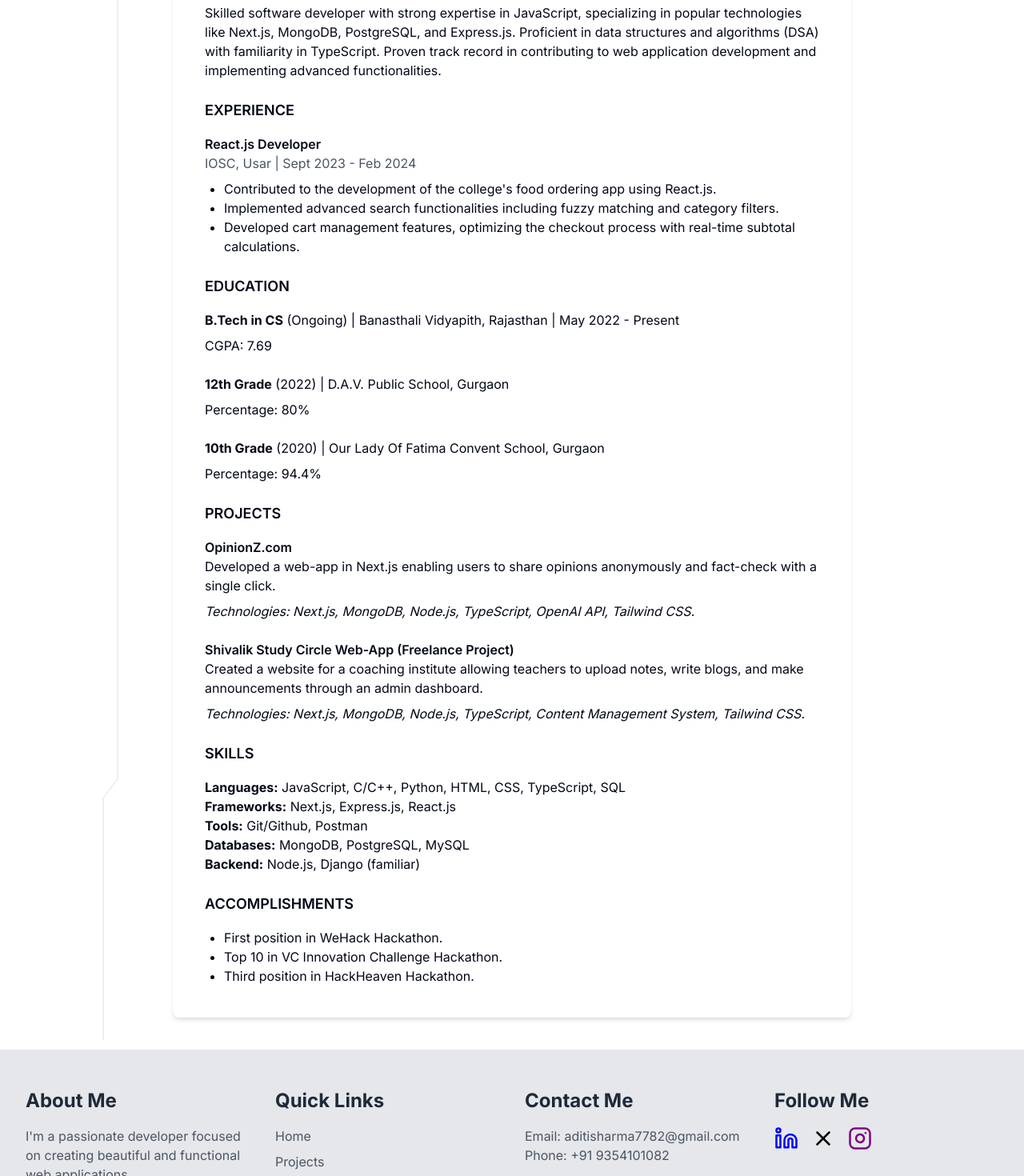
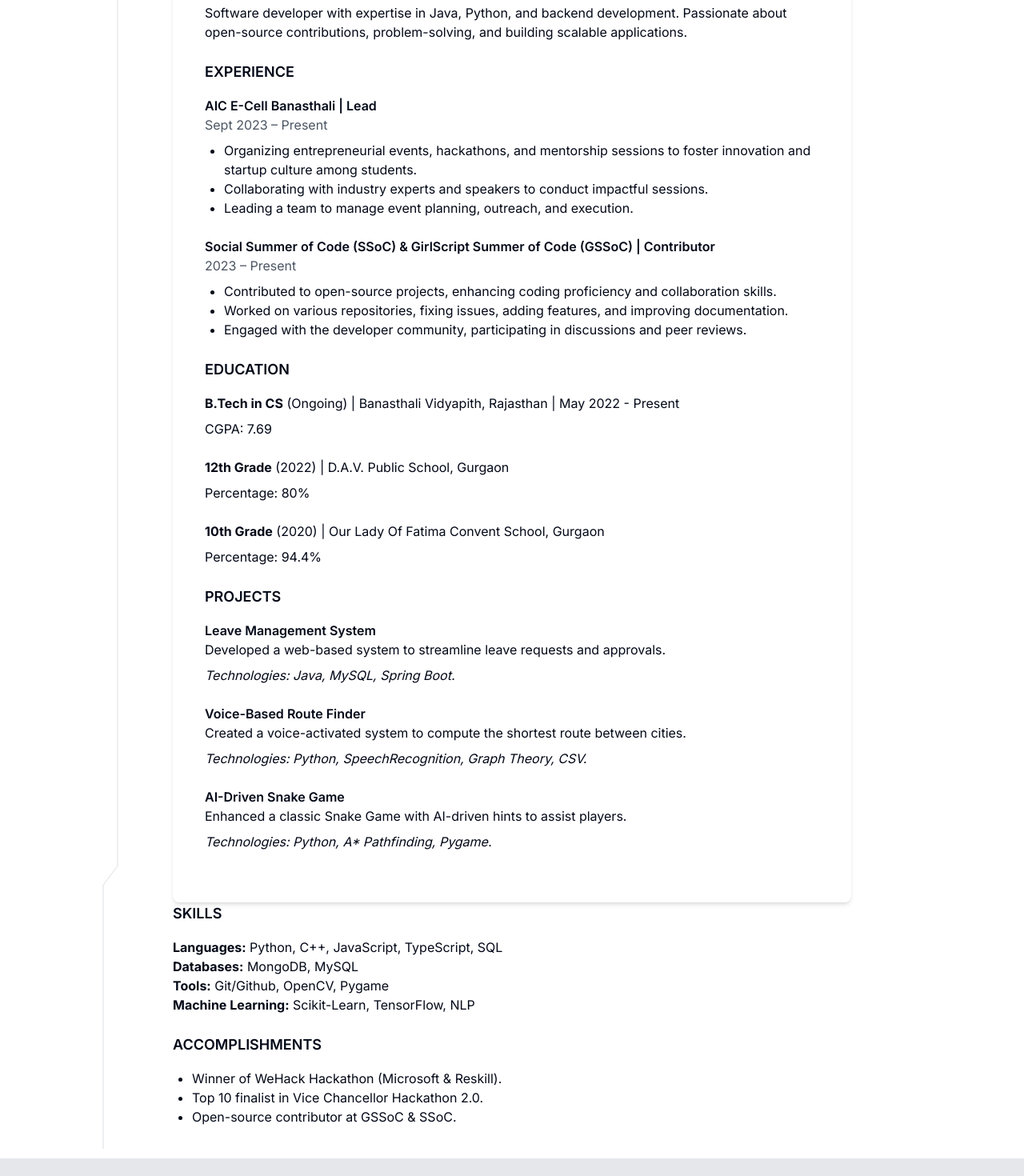
Before and after one commit to aditi-sharma-2004/Portfolio, a Next.js app: page /portfolio in a window 1280 px wide. Shown: the part 440-1910 px from the top of the page at 80% size. Built offline with nearby package versions, Linux system fonts and the light colour scheme.

Commit message:
Update resume.tsx

```diff
--- a/src/components/resume.tsx
+++ b/src/components/resume.tsx
@@ -35,17 +35,26 @@ const Resume = () => {
 
           <h2 className="text-lg font-semibold mb-4">PROFILE SUMMARY</h2>
           <p className="mb-6">
-          Skilled software developer with strong expertise in JavaScript, specializing in popular technologies like Next.js, MongoDB, PostgreSQL, and Express.js. Proficient in data structures and algorithms (DSA) with familiarity in TypeScript. Proven track record in contributing to web application development and implementing advanced functionalities.
+          Software developer with expertise in Java, Python, and backend development. Passionate about open-source contributions, problem-solving, and building scalable applications.
           </p>
 
           <h2 className="text-lg font-semibold mb-4">EXPERIENCE</h2>
           <div className="mb-6">
-          <h3 className="font-semibold">React.js Developer</h3>
-          <p className="text-gray-600 dark:text-gray-400 mb-2">IOSC, Usar | Sept 2023 - Feb 2024</p>
+            <h3 className="font-semibold">AIC E-Cell Banasthali | Lead</h3>
+            <p className="text-gray-600 dark:text-gray-400 mb-2">Sept 2023 – Present</p>
             <ul className="list-disc pl-6">
-            <li>Contributed to the development of the college{"'"}s food ordering app using React.js.</li>
-            <li>Implemented advanced search functionalities including fuzzy matching and category filters.</li>
-            <li>Developed cart management features, optimizing the checkout process with real-time subtotal calculations.</li>
+              <li>Organizing entrepreneurial events, hackathons, and mentorship sessions to foster innovation and startup culture among students.</li>
+              <li>Collaborating with industry experts and speakers to conduct impactful sessions.</li>
+              <li>Leading a team to manage event planning, outreach, and execution.</li>
+            </ul>
+          </div>
+          <div className="mb-6">
+            <h3 className="font-semibold">Social Summer of Code (SSoC) & GirlScript Summer of Code (GSSoC) | Contributor</h3>
+            <p className="text-gray-600 dark:text-gray-400 mb-2">2023 – Present</p>
+            <ul className="list-disc pl-6">
+              <li>Contributed to open-source projects, enhancing coding proficiency and collaboration skills.</li>
+              <li>Worked on various repositories, fixing issues, adding features, and improving documentation.</li>
+              <li>Engaged with the developer community, participating in discussions and peer reviews.</li>
             </ul>
           </div>
 
@@ -62,42 +71,48 @@ const Resume = () => {
             <strong>10th Grade</strong> (2020) | Our Lady Of Fatima Convent School, Gurgaon
           </p>
           <p className="mb-6">Percentage: 94.4%</p>
+
           <h2 className="text-lg font-semibold mb-4">PROJECTS</h2>
           <div className="mb-6">
-          <h3 className="font-semibold">OpinionZ.com</h3>
-          <p className="mb-2">Developed a web-app in Next.js enabling users to share opinions anonymously and fact-check with a single click.</p>
-          <p className="italic mb-2">Technologies: Next.js, MongoDB, Node.js, TypeScript, OpenAI API, Tailwind CSS.</p>
+            <h3 className="font-semibold">Leave Management System</h3>
+            <p className="mb-2">Developed a web-based system to streamline leave requests and approvals.</p>
+            <p className="italic mb-2">Technologies: Java, MySQL, Spring Boot.</p>
           </div>
           <div className="mb-6">
-          <h3 className="font-semibold">Shivalik Study Circle Web-App (Freelance Project)</h3>
-          <p className="mb-2">Created a website for a coaching institute allowing teachers to upload notes, write blogs, and make announcements through an admin dashboard.</p>
-          <p className="italic mb-2">Technologies: Next.js, MongoDB, Node.js, TypeScript, Content Management System, Tailwind CSS.</p>
+            <h3 className="font-semibold">Voice-Based Route Finder</h3>
+            <p className="mb-2">Created a voice-activated system to compute the shortest route between cities.</p>
+            <p className="italic mb-2">Technologies: Python, SpeechRecognition, Graph Theory, CSV.</p>
           </div>
-
+          <div className="mb-6">
+            <h3 className="font-semibold">AI-Driven Snake Game</h3>
+            <p className="mb-2">Enhanced a classic Snake Game with AI-driven hints to assist players.</p>
+            <p className="italic mb-2">Technologies: Python, A* Pathfinding, Pygame.</p>
+          </div>
+        </div>
+      </div>
+      <div>
+      <div>
           <h2 className="text-lg font-semibold mb-4">SKILLS</h2>
           <div className="mb-6">
             <p>
-            <strong>Languages:</strong> JavaScript, C/C++, Python, HTML, CSS, TypeScript, SQL
+              <strong>Languages:</strong> Python, C++, JavaScript, TypeScript, SQL
             </p>
             <p>
-            <strong>Frameworks:</strong> Next.js, Express.js, React.js
+              <strong>Databases:</strong> MongoDB, MySQL
             </p>
             <p>
-            <strong>Tools:</strong> Git/Github, Postman
+              <strong>Tools:</strong> Git/Github, OpenCV, Pygame
             </p>
             <p>
-            <strong>Databases:</strong> MongoDB, PostgreSQL, MySQL
-          </p>
-          <p>
-            <strong>Backend:</strong> Node.js, Django (familiar)
+              <strong>Machine Learning:</strong> Scikit-Learn, TensorFlow, NLP
             </p>
           </div>
 
           <h2 className="text-lg font-semibold mb-4">ACCOMPLISHMENTS</h2>
           <ul className="list-disc pl-6">
-          <li>First position in WeHack Hackathon.</li>
-          <li>Top 10 in VC Innovation Challenge Hackathon.</li>
-          <li>Third position in HackHeaven Hackathon.</li>
+            <li>Winner of WeHack Hackathon (Microsoft & Reskill).</li>
+            <li>Top 10 finalist in Vice Chancellor Hackathon 2.0.</li>
+            <li>Open-source contributor at GSSoC & SSoC.</li>
           </ul>
         </div>
       </div>
```
Lines whose indentation alone changed are shown as unchanged.
